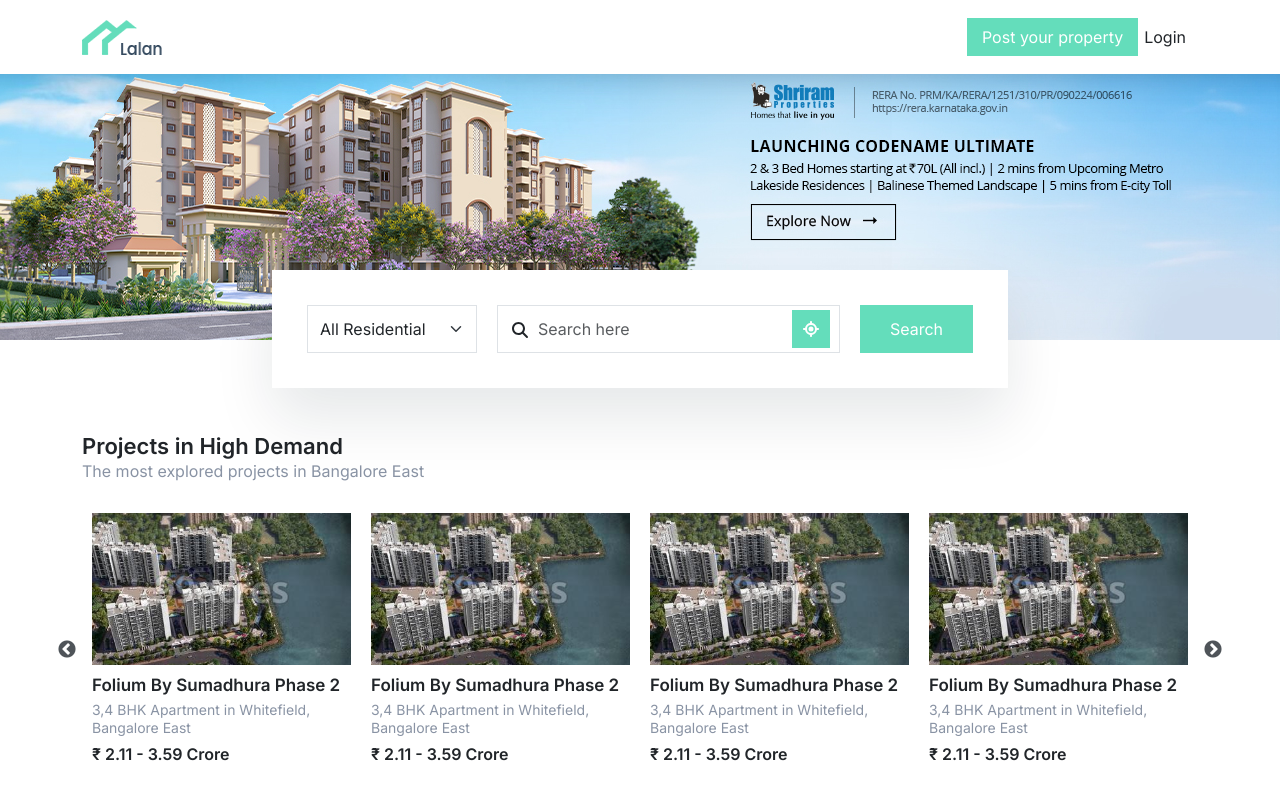
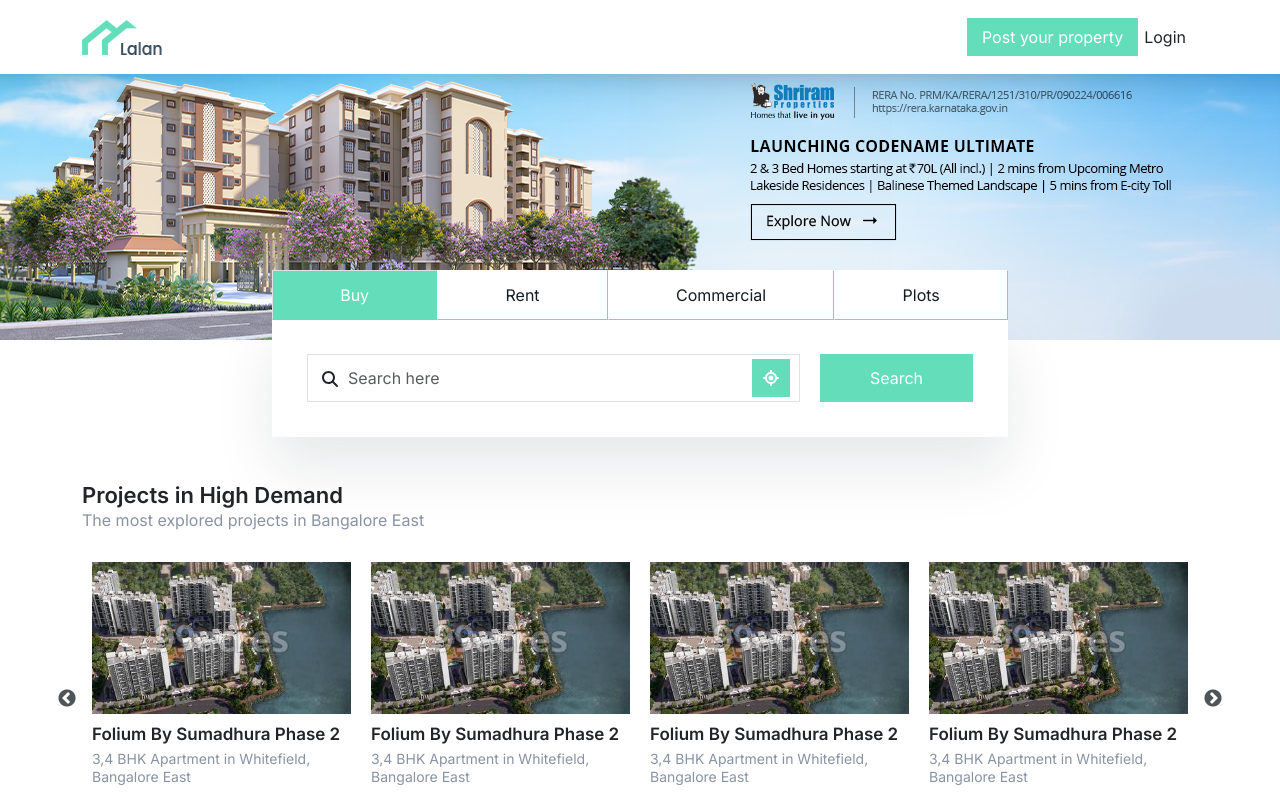
Before and after one commit to samuel0412/property-front-end, a Next.js app: page / in a window 1280 px wide. Shown: the top 795 px of the page. Built offline with nearby package versions, Linux system fonts and the light colour scheme.

Commit message:
add tab in home page

```diff
--- a/app/page.js
+++ b/app/page.js
@@ -7,6 +7,7 @@ import Header from "./components/Header";
 import banner from "@/public/images/banner.jpg";
 import demoProperty from "@/public/images/demoProperty.jpg";
 import { FontAwesomeIcon } from "@fortawesome/react-fontawesome";
+import { Tab, Tabs } from "react-bootstrap";
 
 import {
   faLocationCrosshairs,
@@ -91,9 +92,10 @@ function Home() {
           <div className="row justify-content-center">
             <div className="col-lg-8">
               <div className="banner_search">
-                <div className="tab-content" id="pills-tabContent">
+                <Tabs defaultActiveKey="Buy" id="fill-tab-example" fill>
+                  <Tab eventKey="Buy" title="Buy">
                     <div className="search-area">
-                    <div className="select_properties">
+                      {/* <div className="select_properties">
                         <select
                           name=""
                           className="form-select form-control"
@@ -107,7 +109,7 @@ function Home() {
                           <option value="Commercial">Commercial</option>
                           <option value="Plots">Plots</option>
                         </select>
-                    </div>
+                      </div> */}
                       <div className="search-input">
                         <FontAwesomeIcon icon={faMagnifyingGlass} />
                         <input
@@ -124,7 +126,65 @@ function Home() {
                         <button>Search</button>
                       </div>
                     </div>
+                  </Tab>
+                  <Tab eventKey="Rent" title="Rent">
+                    <div className="search-area">
+                      <div className="search-input">
+                        <FontAwesomeIcon icon={faMagnifyingGlass} />
+                        <input
+                          type="text"
+                          name=""
+                          className="form-control"
+                          placeholder="Search here"
+                        />
+                        <div className="location-icon">
+                          <FontAwesomeIcon icon={faLocationCrosshairs} />
                         </div>
+                      </div>
+                      <div className="search-btn">
+                        <button>Search</button>
+                      </div>
+                    </div>
+                  </Tab>
+                  <Tab eventKey="Commercial" title="Commercial">
+                    <div className="search-area">
+                      <div className="search-input">
+                        <FontAwesomeIcon icon={faMagnifyingGlass} />
+                        <input
+                          type="text"
+                          name=""
+                          className="form-control"
+                          placeholder="Search here"
+                        />
+                        <div className="location-icon">
+                          <FontAwesomeIcon icon={faLocationCrosshairs} />
+                        </div>
+                      </div>
+                      <div className="search-btn">
+                        <button>Search</button>
+                      </div>
+                    </div>
+                  </Tab>
+                  <Tab eventKey="Plots" title="Plots">
+                    <div className="search-area">
+                      <div className="search-input">
+                        <FontAwesomeIcon icon={faMagnifyingGlass} />
+                        <input
+                          type="text"
+                          name=""
+                          className="form-control"
+                          placeholder="Search here"
+                        />
+                        <div className="location-icon">
+                          <FontAwesomeIcon icon={faLocationCrosshairs} />
+                        </div>
+                      </div>
+                      <div className="search-btn">
+                        <button>Search</button>
+                      </div>
+                    </div>
+                  </Tab>
+                </Tabs>
               </div>
             </div>
           </div>
--- a/public/assets/css/main.css
+++ b/public/assets/css/main.css
@@ -98,10 +98,12 @@ a {
 }
 
 .banner_search .nav {
+  width: 100%;
   display: inline-flex;
   background: var(--colorWhite);
   position: relative;
   z-index: 1;
+  border: none;
 }
 
 .banner-search-sec {
@@ -176,8 +178,22 @@ a {
 .search-btn button {
   background: var(--themeBg);
   border: none;
-  padding: 12px 30px;
+  padding: 12px 50px;
   color: var(--colorWhite);
+}
+
+.banner_search .nav-tabs .nav-link {
+  border-right: 1px solid var(--themeBg);
+  border-bottom: 1px solid var(--themeBg);
+  border-radius: 0px;
+  padding: 12px 0px;
+  color: var(--footerBg);
+}
+
+.banner_search .nav-tabs .nav-link.active {
+  background-color: var(--themeBg);
+  color: var(--colorWhite);
+  border-bottom: 1px solid var(--themeBg);
 }
 
 .similar-projects {
```
Lines whose indentation alone changed are shown as unchanged.
